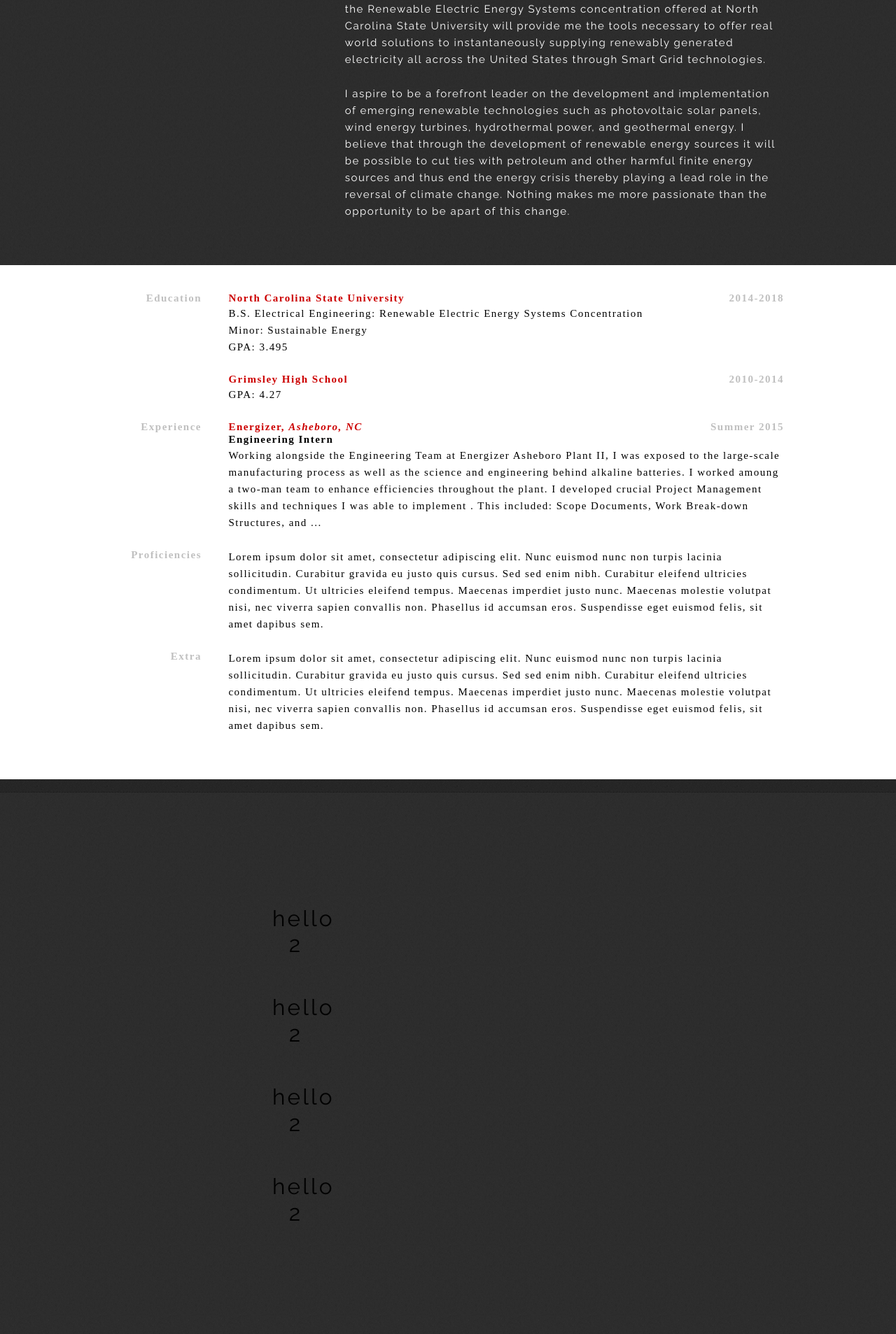
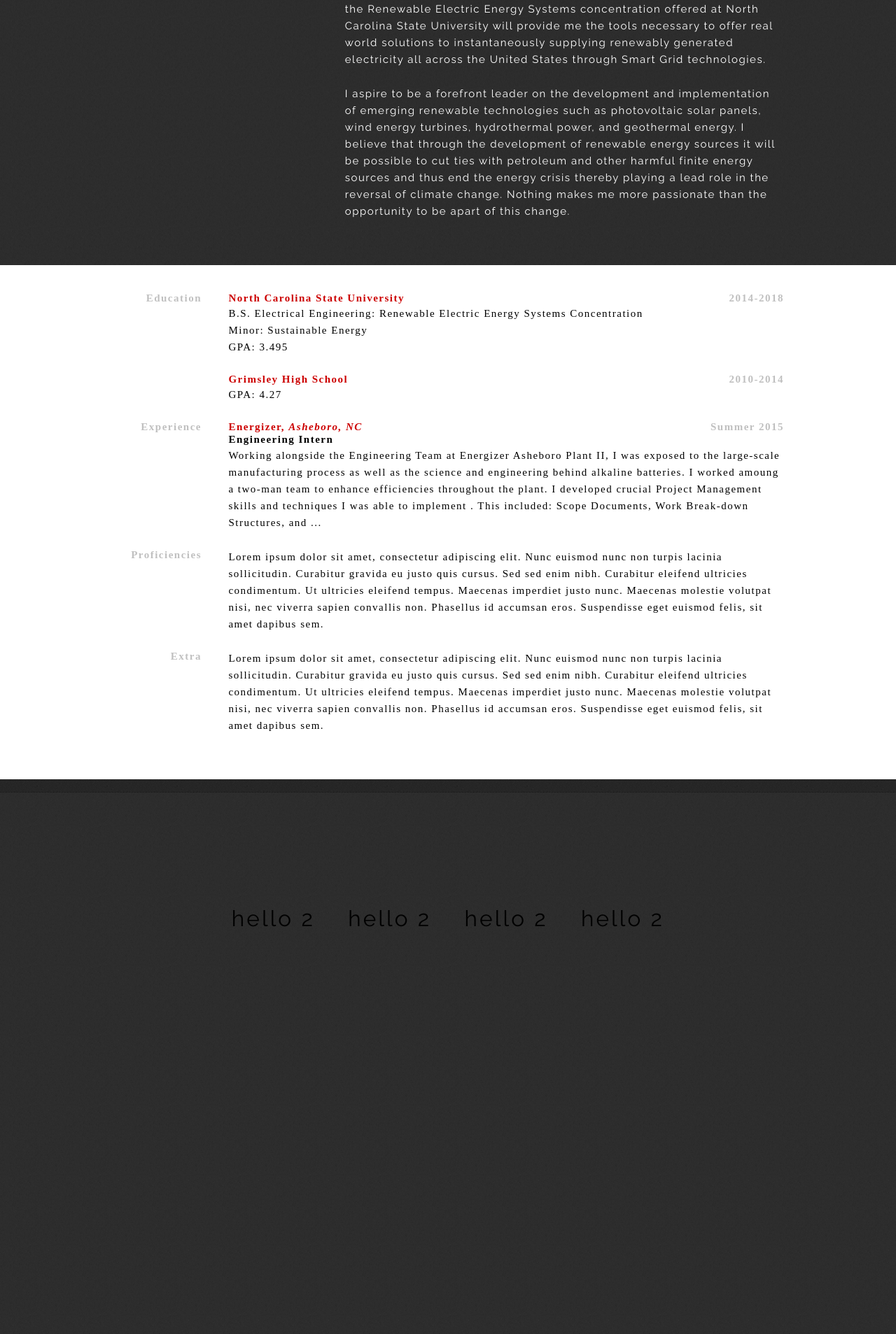
Before and after one commit to jacksoncwilliams/jackson-erin, a Jekyll site: the page built from simpleindex.html, in a window 1280 px wide. Shown: the part 1952-3859 px from the top of the page at 70% size. Built offline with Jekyll 4.4.1, drawn with Linux system fonts in a browser that asks for light colours; nearby versions of some CDN libraries; some web fonts are replaced.

Commit message:
Update simpleindex.html

```diff
--- a/simpleindex.html
+++ b/simpleindex.html
@@ -220,32 +220,29 @@ title: Jackson Williams
 
 <section id="contact">
             <div class="container">
-                        <div class="eight columns offset-by-two columns">
+
+                        <div class="two columns offset-by-two columns">
+                                    <h1> hello  2</h1>
+                        </div>
 
 
-                        <div class="container">
+
                         <div class="two columns">
                                     <h1> hello  2</h1>
                         </div>
-                        </div>
 
-                        <div class="container">
+
+
                         <div class="two columns">
                                     <h1> hello  2</h1>
                         </div>
-                        </div>
 
-                        <div class="container">
+
+
                         <div class="two columns">
                                     <h1> hello  2</h1>
                         </div>
-                        </div>
 
-                        <div class="container">
-                        <div class="two columns">
-                                    <h1> hello  2</h1>
-                        </div>
-                        </div>
 
 
                         </div>
```
